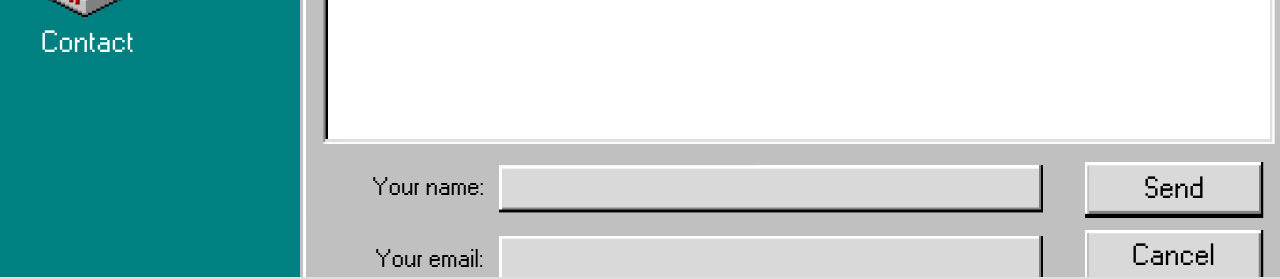
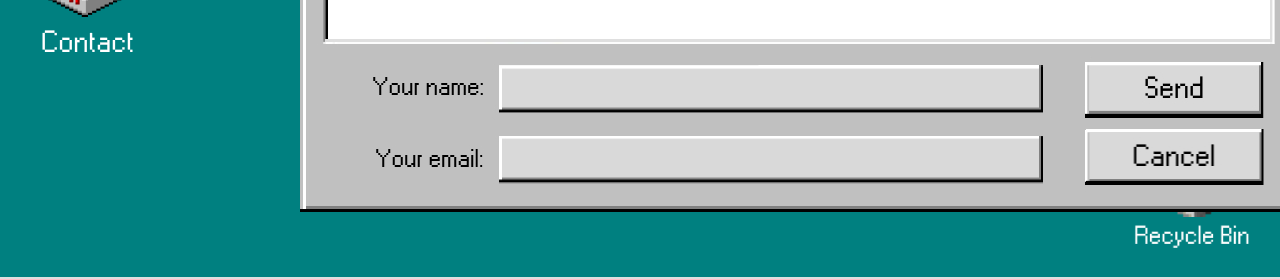
Before and after one commit to JEKO10/Portfolio, a React (Vite) app: page / in a window 1280 px wide. Both pictures are taken after a click on the element "Contact". Shown: the part 478-757 px from the top of the page. Built offline with nearby package versions, Linux system fonts and the light colour scheme.

Commit message:
contact cancel button

```diff
--- a/src/assets/style/Contact.style.tsx
+++ b/src/assets/style/Contact.style.tsx
@@ -1,5 +1,6 @@
 import styled from "styled-components";
 
+import cancelButton from "../images/buttons/contactCancel.jpg";
 import contactHandle from "../images/handles/contactHandle.jpg";
 import contactModal from "../images/modals/contactModal.jpg";
 import inputBg from "../images/other/input.jpg";
@@ -42,3 +43,13 @@ export const ContactInput = styled.input<InputProps>`
   outline: none;
   padding: 0 10px;
 `;
+
+export const CancelButton = styled.button`
+  background: url(${cancelButton}) center/cover no-repeat;
+  height: 56px;
+  width: 178px;
+  position: absolute;
+  right: 2.15rem;
+  bottom: 1.7rem;
+  cursor: pointer;
+`;
--- a/src/components/windows/Contact.tsx
+++ b/src/components/windows/Contact.tsx
@@ -2,6 +2,7 @@ import React, { useState } from "react";
 import Draggable from "react-draggable";
 
 import {
+  CancelButton,
   ContactFile,
   ContactHandle,
   ContactInput,
@@ -28,7 +29,7 @@ const Contact = () => {
 
   return (
     <Draggable
-      defaultPosition={{ x: 300, y: -400 }}
+      defaultPosition={{ x: 300, y: -500 }}
       handle=".handle"
       bounds="body"
     >
@@ -74,6 +75,9 @@ const Contact = () => {
           }}
           autoComplete="off"
         />
+        <CancelButton
+          onClick={() => setIsOpen({ ...isOpen, contact: false })}
+        />
       </ContactFile>
     </Draggable>
   );
```
Also changed, not shown: src/assets/images/buttons/contactCancel.jpg (added), src/assets/images/buttons/send.jpg (added), 1 other file (tests, documents, lock files or other folders).
